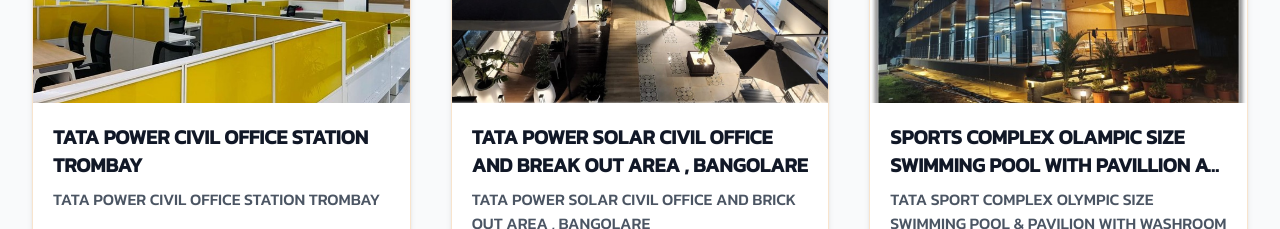
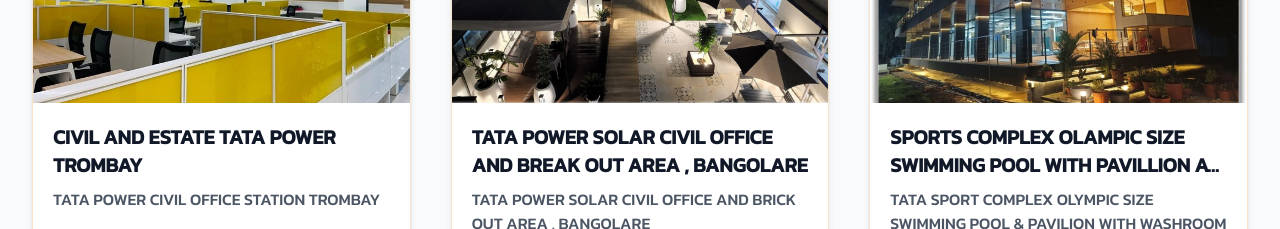
Before and after one commit to AkshayKalamkarr/supremeinfrastructure, a Next.js app: page /project/commercialprojects in a window 1280 px wide. Shown: the part 1020-1249 px from the top of the page. Built offline with nearby package versions, Linux system fonts and the light colour scheme.

Commit message:
NEW CODE

```diff
--- a/data/commercialprojects.js
+++ b/data/commercialprojects.js
@@ -131,7 +131,7 @@ export const projects = [
   },
   {
     slug: "project-4",
-    title: "TATA POWER CIVIL OFFICE STATION TROMBAY",
+    title: "CIVIL AND ESTATE TATA POWER TROMBAY",
     image: "/images/projects/TATAPOWERCIVILOFFICESTATIONTROMBAY/tataTrombay-1.jpg",
     description: "TATA POWER CIVIL OFFICE STATION TROMBAY",
     fullDescription:
```
